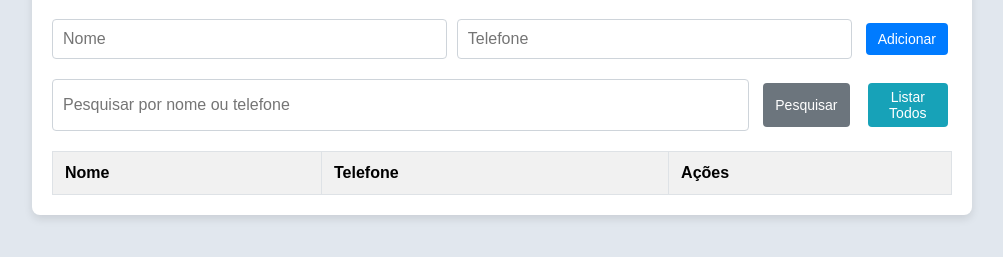
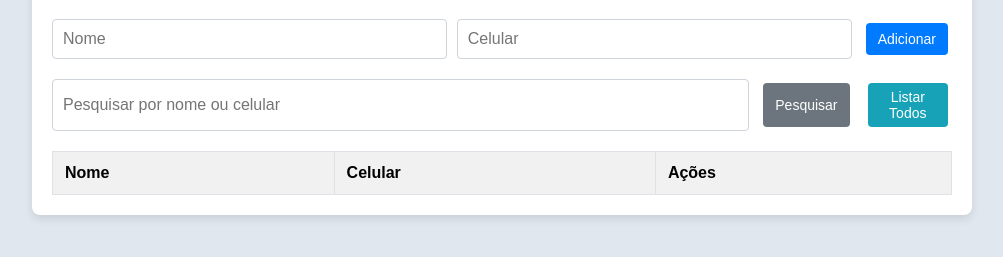
Before and after one commit to layssonsantos/Agenda-Digital, a plain HTML site: page index.html in a window 1280 px wide. Shown: the part 151-408 px from the top of the page, without its empty margins (138-1141 px from the left). Drawn offline with Linux system fonts and the light colour scheme.

Commit message:
Update index.html

```diff
--- a/index.html
+++ b/index.html
@@ -13,13 +13,13 @@
     <!-- Formulário de Adição de Contato -->
     <div class="form-row">
       <input type="text" id="novoNome" class="form-control" placeholder="Nome">
-      <input type="text" id="novoTelefone" class="form-control" placeholder="Telefone" oninput="mascaraTelefone(this)">
+      <input type="text" id="novoTelefone" class="form-control" placeholder="Celular" oninput="mascaraTelefone(this)">
       <button class="btn btn-primary" onclick="adicionarContato()">Adicionar</button>
     </div>
 
     <!-- Seção de Pesquisa -->
     <section class="search-section">
-      <input type="text" id="pesquisa" class="form-control" placeholder="Pesquisar por nome ou telefone">
+      <input type="text" id="pesquisa" class="form-control" placeholder="Pesquisar por nome ou celular">
       <button class="btn btn-secondary" onclick="pesquisarContato()">Pesquisar</button>
       <button class="btn btn-info" onclick="listarTodos()">Listar Todos</button>
     </section>
@@ -29,7 +29,7 @@
       <thead>
         <tr>
           <th>Nome</th>
-          <th>Telefone</th>
+          <th>Celular</th>
           <th>Ações</th>
         </tr>
       </thead>
```
